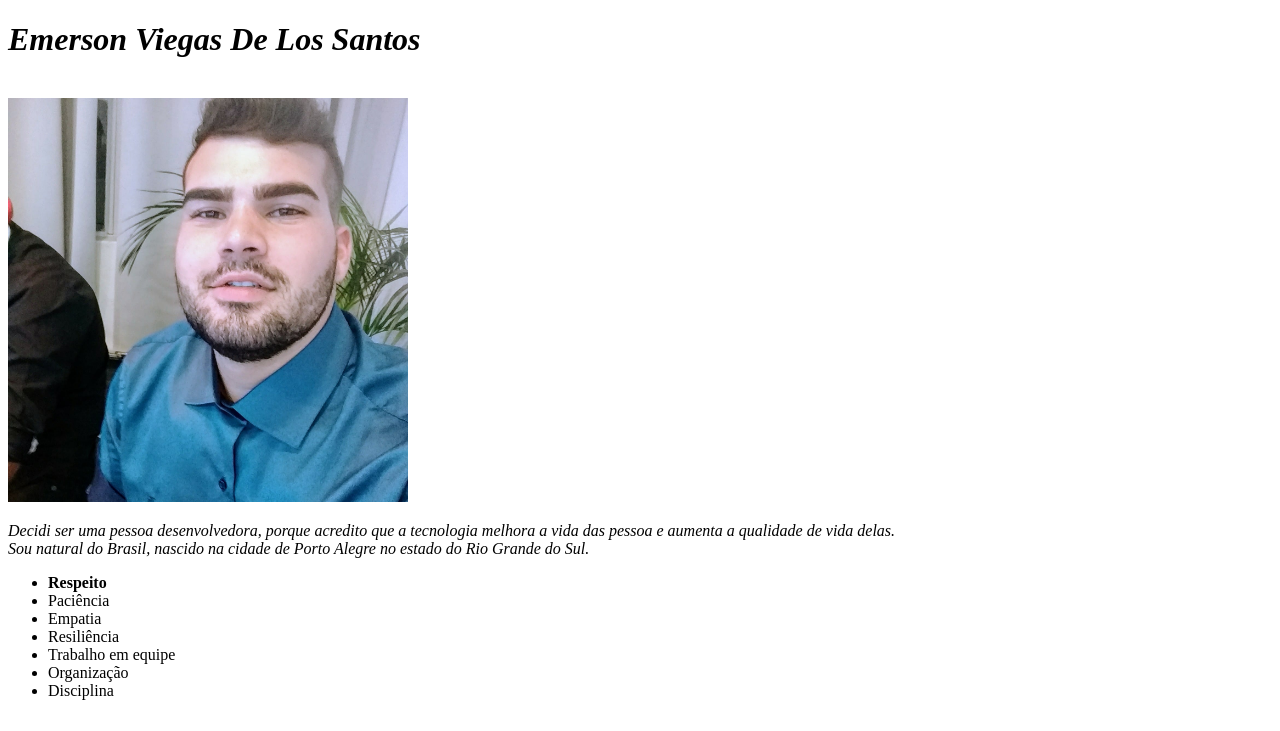
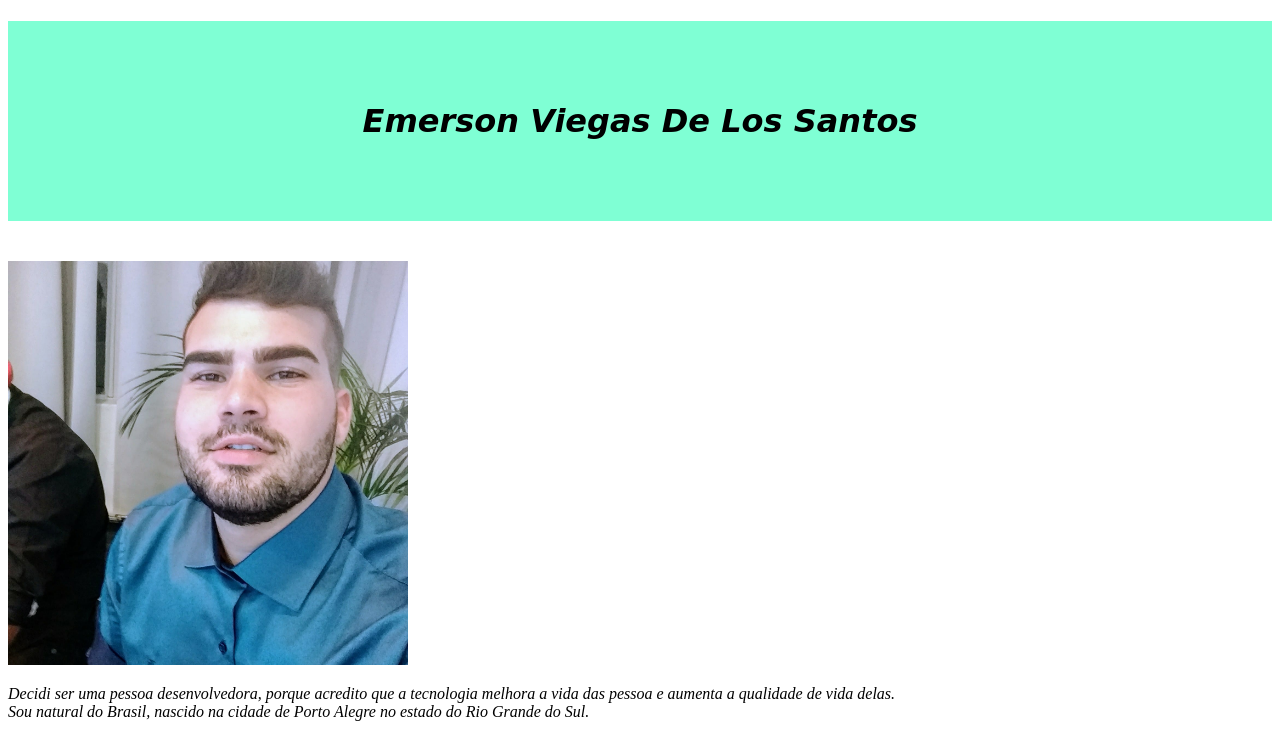
Before and after one commit to emerson-viegas/emerson-viegas.github.io, a plain HTML site: page index.html in a window 1280 px wide. Shown: the top 731 px of the page. Drawn offline with Linux system fonts and the light colour scheme.

Commit message:
trocado fonte do nome, inserido cor de fundo do nome, centralizado

```diff
--- a/index.html
+++ b/index.html
@@ -5,6 +5,14 @@
     <meta http-equiv="X-UA-Compatible" content="IE=edge">
     <meta name="viewport" content="width=device-width, initial-scale=1.0">
     <title>Portifólio Emerson Viegas</title>
+    <style>
+        #nome{
+            font-family: cursive;
+            background-color: aquamarine;
+            text-align: center;
+            line-height: 200px;
+        }
+    </style>
 </head>
 <body>
 
```
